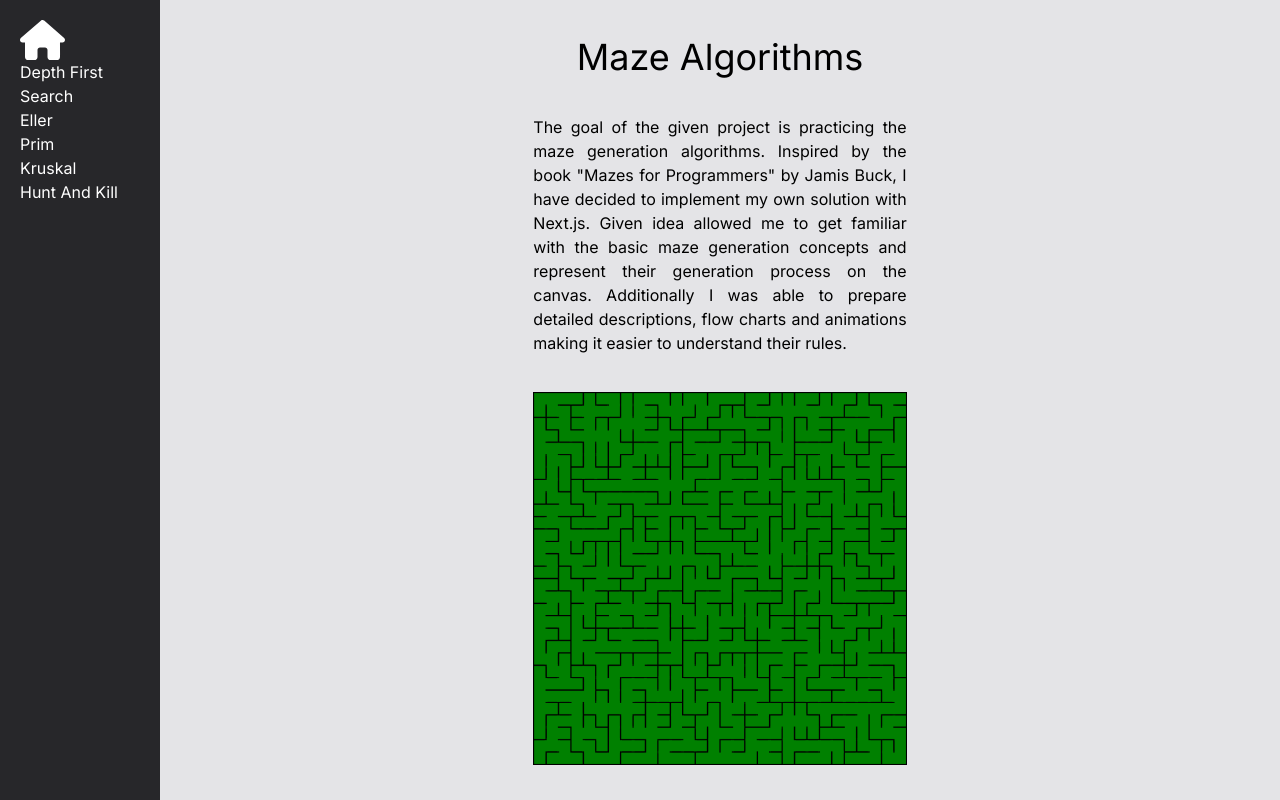
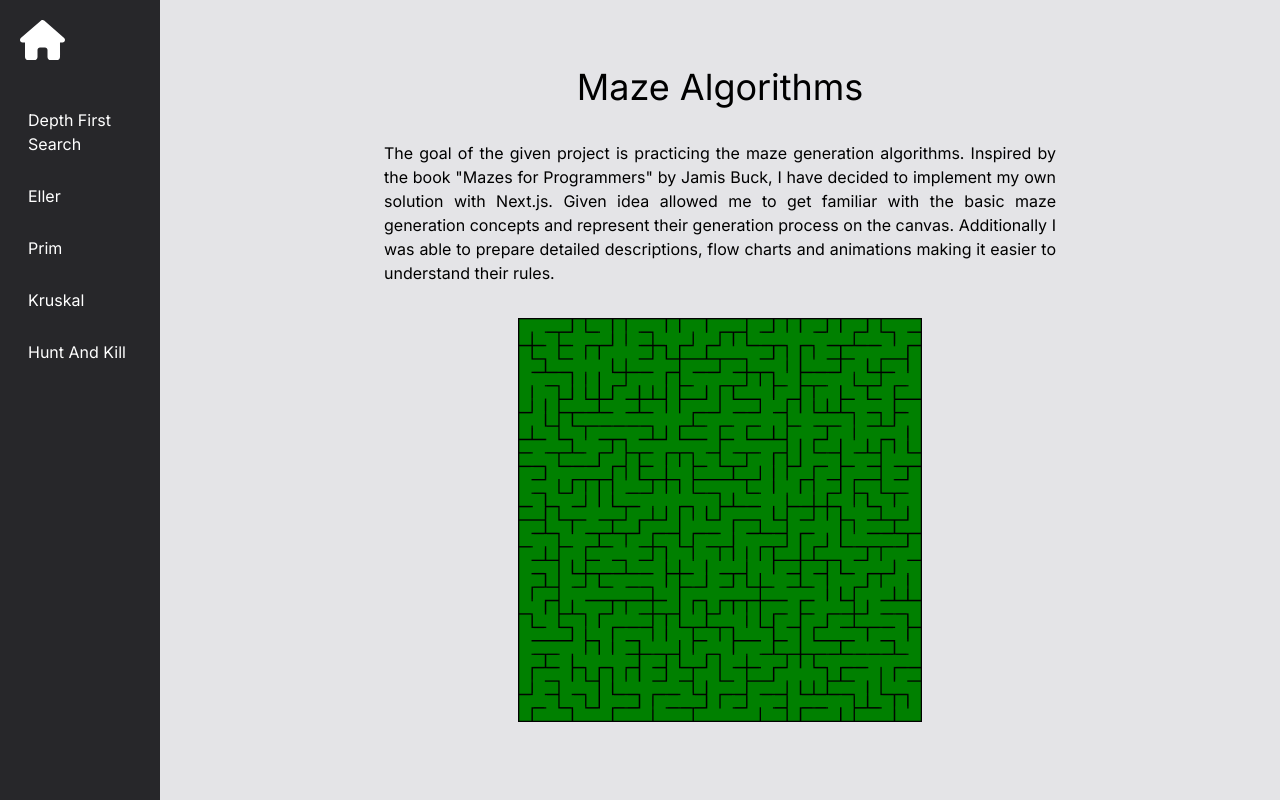
Before and after one commit to NoxSensei/Maze-Algorithms, a Next.js app: page / in a window 1280 px wide. Built offline with nearby package versions, Linux system fonts and the light colour scheme.

Commit message:
feat: add hover for menu elements

```diff
--- /dev/null
+++ b/src/app/_components/algorithm-selection-menu.component.tsx
@@ -0,0 +1,21 @@
+import Link from "next/link";
+import {FontAwesomeIcon} from "@fortawesome/react-fontawesome";
+import {faHouse} from "@fortawesome/free-solid-svg-icons";
+
+export function AlgorithmSelectionMenuComponent() {
+    return (
+        <nav className="flex flex-col pl-5 pr-5 text-white gap-5">
+            <div className="pt-5 pb-5">
+                <Link href="/">
+                    <FontAwesomeIcon icon={faHouse} className="h-10"/>
+                </Link>
+            </div>
+
+            <Link className="hover:bg-zinc-700 hover:rounded-lg pt-1 pb-1 pl-2 pr-2" href="/algorithms/depth-first-search">Depth First Search</Link>
+            <Link className="hover:bg-zinc-700 hover:rounded-lg pt-1 pb-1 pl-2 pr-2" href="/algorithms/eller">Eller</Link>
+            <Link className="hover:bg-zinc-700 hover:rounded-lg pt-1 pb-1 pl-2 pr-2" href="/algorithms/prim">Prim</Link>
+            <Link className="hover:bg-zinc-700 hover:rounded-lg pt-1 pb-1 pl-2 pr-2" href="/algorithms/kruskal">Kruskal</Link>
+            <Link className="hover:bg-zinc-700 hover:rounded-lg pt-1 pb-1 pl-2 pr-2" href="/algorithms/hunt-and-kill">Hunt And Kill</Link>
+        </nav>
+    )
+}
--- a/src/app/_layouts/algorithm-selection-menu.layout.tsx
+++ /dev/null
@@ -1,23 +0,0 @@
-import Link from "next/link";
-import {FontAwesomeIcon} from "@fortawesome/react-fontawesome";
-import {faHouse} from "@fortawesome/free-solid-svg-icons";
-
-export default function AlgorithmSelectionMenuLayout({children}: Readonly<{ children: React.ReactNode }>) {
-    return (<div className="grid grid-cols-8">
-        <div className="col-span-1 bg-zinc-800 overflow-y-auto">
-            <nav className="flex flex-col pt-5 pl-5 text-white">
-                <Link href="/" className="h-10">
-                    <FontAwesomeIcon icon={faHouse} className="h-full"/>
-                </Link>
-                <Link href="/algorithms/depth-first-search">Depth First Search</Link>
-                <Link href="/algorithms/eller">Eller</Link>
-                <Link href="/algorithms/prim">Prim</Link>
-                <Link href="/algorithms/kruskal">Kruskal</Link>
-                <Link href="/algorithms/hunt-and-kill">Hunt And Kill</Link>
-            </nav>
-        </div>
-        <div className="col-span-7 overflow-auto">
-            {children}
-        </div>
-    </div>)
-}
--- a/src/app/algorithms/_common/components/details/illustrative-image.tsx
+++ b/src/app/algorithms/_common/components/details/illustrative-image.tsx
@@ -3,12 +3,13 @@ import Image from "next/image";
 export interface IllustrativeImageComponentProps {
     image: unknown;
     alt: string;
-    height: string;
+    height?: string;
+    width?: string;
 }
 
 export default function IllustrativeImageComponent(props: IllustrativeImageComponentProps) {
     return <div className="flex justify-center">
-        <div style={{height: props.height, aspectRatio: "1/1"}}>
+        <div style={{height: props.height, width: props.width, aspectRatio: "1/1"}}>
             <Image
                 src={props.image as string}
                 style={{
--- a/src/app/algorithms/layout.tsx
+++ b/src/app/algorithms/layout.tsx
@@ -10,7 +10,7 @@ function RenderInfoMenuItemsComponent({itemsTitles, pathPrefix}: {
 }) {
     return itemsTitles.map(itemTitle => {
         const itemPath = itemTitle.toLowerCase().replaceAll(' ', '-')
-        return <Link href={`${pathPrefix}/${itemPath}`} key={itemTitle}>
+        return <Link className="hover:bg-zinc-700 hover:rounded-lg pt-1 pb-1 pl-2 pr-2" href={`${pathPrefix}/${itemPath}`} key={itemTitle}>
             {itemTitle}
         </Link>
     })
--- a/src/app/layout.tsx
+++ b/src/app/layout.tsx
@@ -1,7 +1,7 @@
 import type {Metadata} from "next";
 import {Inter} from "next/font/google";
 import "./globals.css";
-import AlgorithmSelectionMenuLayout from "@/app/_layouts/algorithm-selection-menu.layout";
+import {AlgorithmSelectionMenuComponent} from "@/app/_components/algorithm-selection-menu.component";
 
 const inter = Inter({subsets: ["latin"]});
 
@@ -13,9 +13,14 @@ export default function RootLayout({children}: Readonly<{ children: React.ReactN
     return (
         <html lang="en">
         <body className={`${inter.className} bg-zinc-200 h-full`}>
-        <AlgorithmSelectionMenuLayout>
-            {children}
-        </AlgorithmSelectionMenuLayout>
+        <div className="grid grid-cols-8">
+            <div className="col-span-1 bg-zinc-800 overflow-y-auto">
+                <AlgorithmSelectionMenuComponent/>
+            </div>
+            <div className="col-span-7 overflow-auto">
+                {children}
+            </div>
+        </div>
         </body>
         </html>
     );
--- a/src/app/page.tsx
+++ b/src/app/page.tsx
@@ -4,14 +4,14 @@ import kruskalComplexExampleImg from "../../public/mazes/kruskal/complex-example
 import IllustrativeImageComponent from "@/app/algorithms/_common/components/details/illustrative-image";
 
 export default function HomePage() {
-    return <div className="grid grid-cols-3 h-auto">
-        <div className="col-start-2 flex justify-center pt-[10%] text-black">
+    return <div className="grid grid-cols-5 h-auto">
+        <div className="col-start-2 flex justify-center pt-[10%] text-black col-span-3">
             <div className="flex flex-col">
                 <span className="flex justify-center text-4xl">
                     Maze Algorithms
                 </span>
 
-                <p className="pt-[10%] pb-[10%] text-justify">
+                <p className="pt-[5%] pb-[5%] text-justify">
                     The goal of the given project is practicing the maze generation algorithms. Inspired by the
                     book &quot;Mazes for Programmers&quot; by Jamis Buck, I have decided to implement my own
                     solution with Next.js. Given idea allowed me to get familiar with the basic maze generation
@@ -19,8 +19,8 @@ export default function HomePage() {
                     detailed descriptions, flow charts and animations making it easier to understand their rules.
                 </p>
 
-                <div className="pb-[10%] h-full">
-                    <IllustrativeImageComponent image={kruskalComplexExampleImg} height="100%"
+                <div className="pb-[5%] h-full">
+                    <IllustrativeImageComponent image={kruskalComplexExampleImg} width="60%"
                                                 alt={'Maze Example'}/>
                 </div>
             </div>
```
